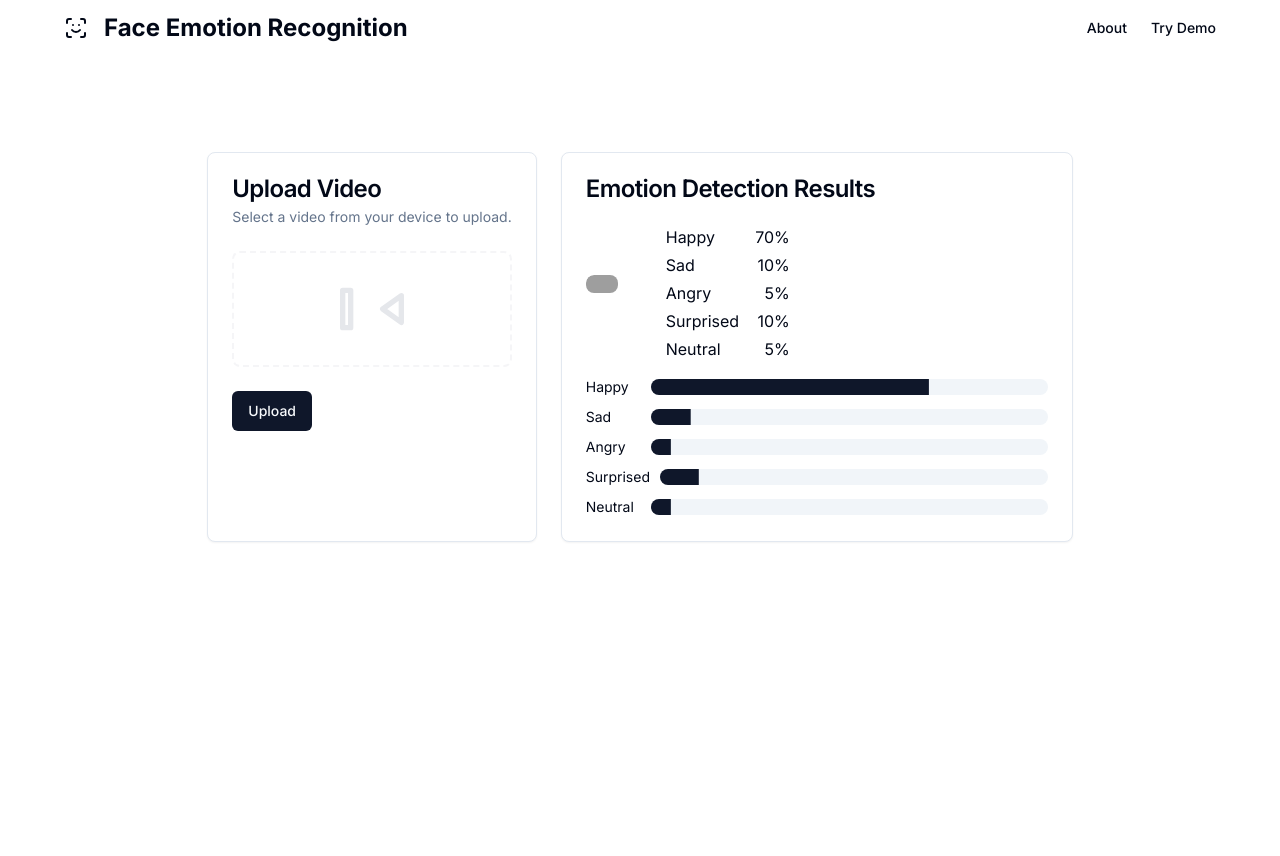
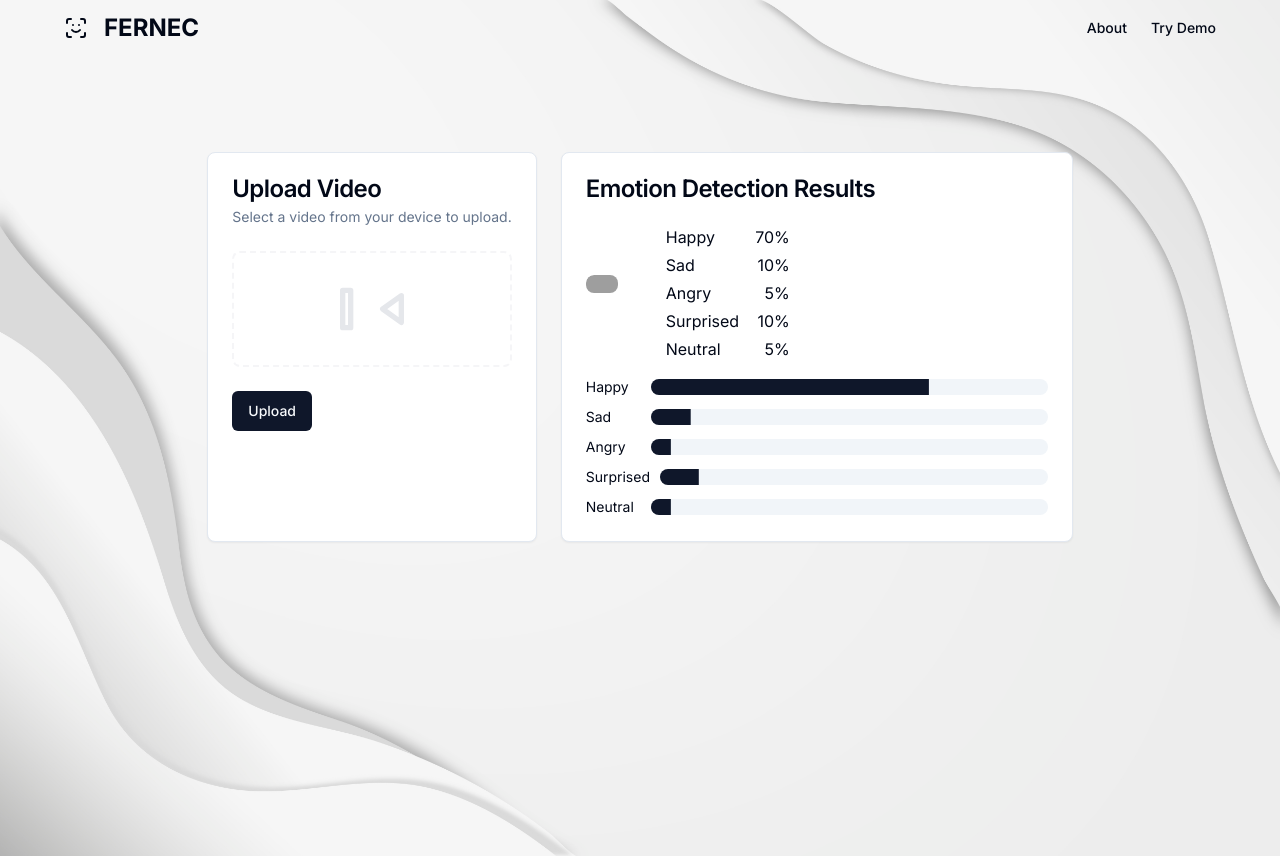
Before and after one commit to fernecuba/FERNEC, a Next.js app in the folder web/: page /demo in a window 1280 px wide. Built offline with nearby package versions, Linux system fonts and the light colour scheme; grey boxes are pictures that could not be loaded.

Commit message:
power background

```diff
--- a/web/src/app/globals.css
+++ b/web/src/app/globals.css
@@ -71,6 +71,6 @@
     @apply border-border;
   }
   body {
-    @apply bg-background text-foreground;
+    @apply bg-background text-foreground bg-[url('/bg_home.jpg')] bg-local bg-center bg-cover;
   }
 }
--- a/web/src/components/navigation/NavBar.tsx
+++ b/web/src/components/navigation/NavBar.tsx
@@ -4,9 +4,9 @@ import { SVGProps } from "react";
 function NavBar() {
   return (
     <header className="px-8 lg:px-16 h-14 flex items-center">
-      <Link className="flex items-center justify-center gap-x-4" href="#">
+      <Link className="flex items-center justify-center gap-x-4" href="/">
         <ScanFaceIcon className="h-6 w-6" />
-        <h1 className="text-2xl font-bold">Face Emotion Recognition</h1>
+        <h1 className="text-2xl font-bold">FERNEC</h1>
       </Link>
       <nav className="ml-auto flex gap-4 sm:gap-6">
         <Link
```
Also changed, not shown: web/public/bg_home.jpg (added).
